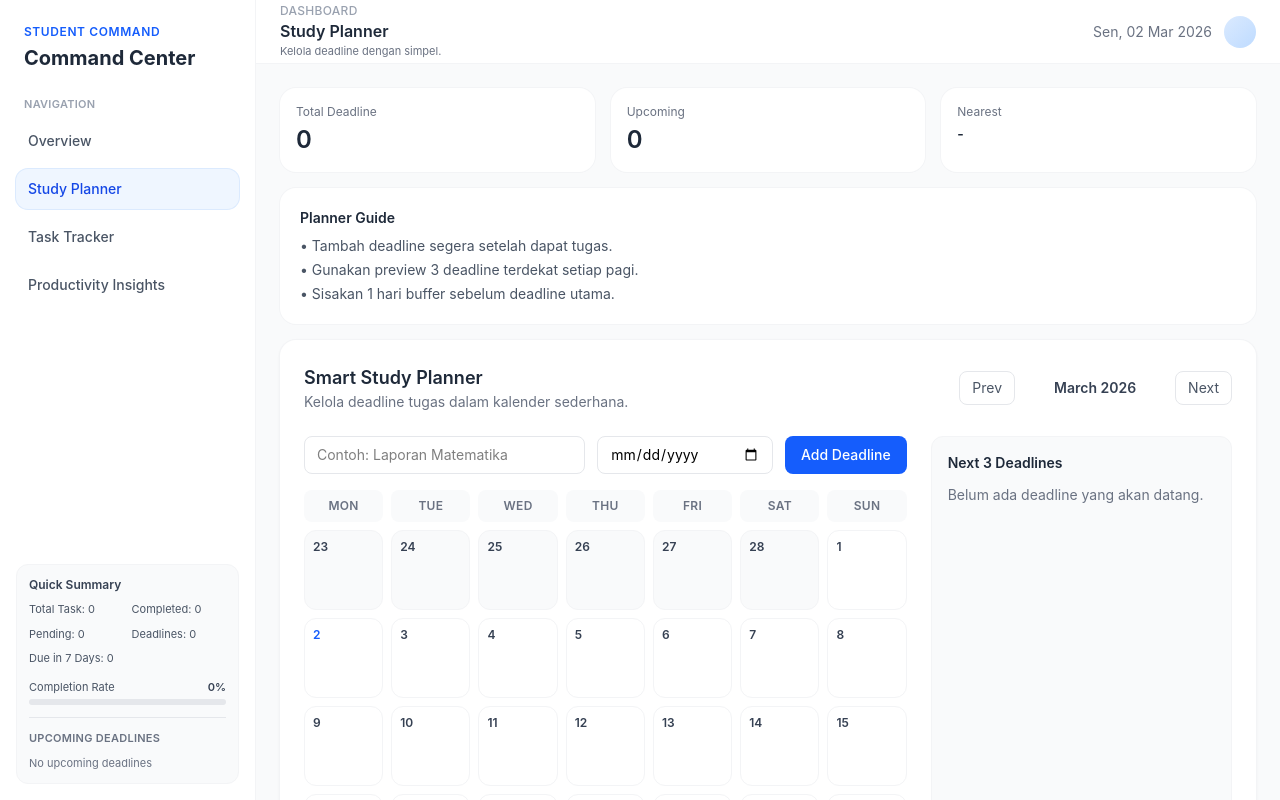
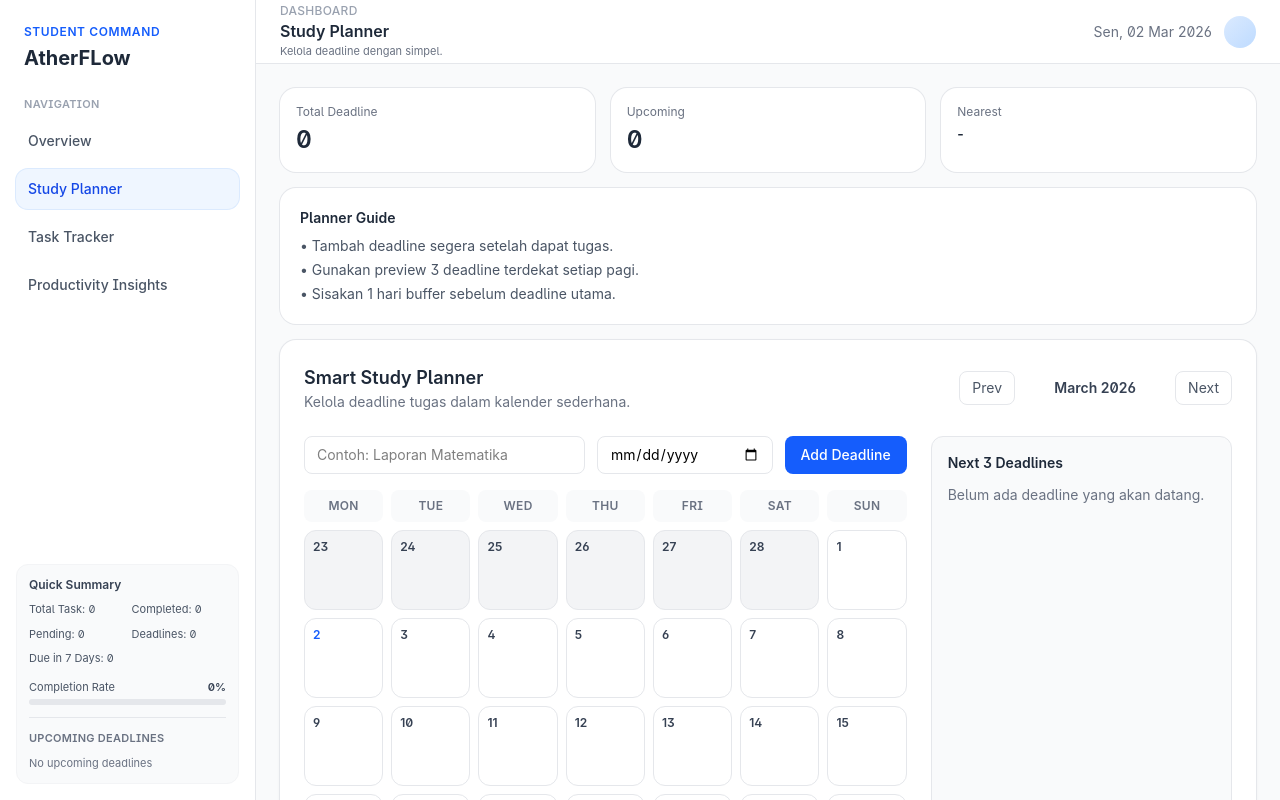
Before and after one commit to sakaaja27/StudentCommandCenter, a React (Vite) app: page /dashboard/study-planner in a window 1280 px wide. Shown: the top 800 px of the page. Built offline with nearby package versions, Linux system fonts and the light colour scheme.

Commit message:
add navbar and other component in landing page

```diff
--- a/package.json
+++ b/package.json
@@ -12,6 +12,7 @@
   "dependencies": {
     "chart.js": "^4.5.1",
     "date-fns": "^4.1.0",
+    "framer-motion": "^12.34.4",
     "react": "^19.2.0",
     "react-chartjs-2": "^5.3.1",
     "react-dom": "^19.2.0",
--- a/src/components/Navbar.jsx
+++ b/src/components/Navbar.jsx
@@ -7,7 +7,7 @@ export default function Navbar({ title, subtitle }) {
   })
 
   return (
-    <header className="sticky top-0 z-10 h-16 border-b border-gray-100 bg-white/90 px-6 backdrop-blur">
+    <header className="sticky top-0 z-10 h-16 border-b border-gray-200 bg-white/90 px-6 backdrop-blur">
       <div className="flex h-full items-center justify-between">
         <div>
           <p className="text-xs font-medium uppercase tracking-wide text-gray-400">Dashboard</p>
--- a/src/components/Sidebar.jsx
+++ b/src/components/Sidebar.jsx
@@ -50,10 +50,10 @@ export default function Sidebar({ menuItems }) {
   }, [])
 
   return (
-    <aside className="sticky top-0 hidden h-screen w-64 border-r border-gray-100 bg-white md:flex md:flex-col">
+    <aside className="sticky top-0 hidden h-screen w-64 border-r border-gray-200 bg-white md:flex md:flex-col">
       <div className="p-6 pb-4">
         <p className="text-xs font-semibold uppercase tracking-wider text-blue-600">Student Command</p>
-        <p className="mt-1 text-xl font-bold text-gray-800">Command Center</p>
+        <p className="mt-1 text-xl font-bold text-gray-800">AtherFLow</p>
       </div>
 
       <nav className="mt-2 flex-1">
--- a/src/components/SmartStudyPlanner.jsx
+++ b/src/components/SmartStudyPlanner.jsx
@@ -75,7 +75,7 @@ export default function SmartStudyPlanner() {
   }
 
   return (
-    <section className="rounded-2xl bg-white p-6 shadow-sm ring-1 ring-gray-100">
+    <section className="rounded-2xl bg-white p-6 shadow-sm ring-1 ring-gray-200">
       <div className="mb-6 flex flex-wrap items-center justify-between gap-3">
         <div>
           <h2 className="text-lg font-semibold text-gray-800">Smart Study Planner</h2>
@@ -141,8 +141,8 @@ export default function SmartStudyPlanner() {
                 <div
                   key={dateKey}
                   className={`min-h-20 rounded-xl border p-2 text-xs transition ${
-                    isSameMonth(day, monthCursor) ? "bg-white" : "bg-gray-50 text-gray-400"
-                  } ${hasDeadline ? "border-red-200 bg-red-50" : "border-gray-100"}`}
+                    isSameMonth(day, monthCursor) ? "bg-white" : "bg-gray-100 text-gray-400"
+                  } ${hasDeadline ? "border-red-200 bg-red-50" : "border-gray-200"}`}
                 >
                   <div className="flex items-center justify-between">
                     <span className={`font-semibold ${isSameDay(day, new Date()) ? "text-blue-600" : "text-gray-700"}`}>
@@ -161,7 +161,7 @@ export default function SmartStudyPlanner() {
           </div>
         </div>
 
-        <aside className="rounded-xl border border-gray-100 bg-gray-50 p-4">
+        <aside className="rounded-xl border border-gray-200 bg-gray-50 p-4">
           <h3 className="text-sm font-semibold text-gray-800">Next 3 Deadlines</h3>
           <div className="mt-3 space-y-2">
             {upcomingTasks.length === 0 && <p className="text-sm text-gray-500">Belum ada deadline yang akan datang.</p>}
--- a/src/components/TaskManagerProgress.jsx
+++ b/src/components/TaskManagerProgress.jsx
@@ -50,7 +50,7 @@ export default function TaskManagerProgress() {
   }
 
   return (
-    <section className="rounded-2xl bg-white p-6 shadow-sm ring-1 ring-gray-100">
+    <section className="rounded-2xl bg-white p-6 shadow-sm ring-1 ring-gray-200">
       <div className="mb-5 flex items-center justify-between">
         <div>
           <h2 className="text-lg font-semibold text-gray-800">Task Manager</h2>
--- a/src/components/WeeklyProductivityChart.jsx
+++ b/src/components/WeeklyProductivityChart.jsx
@@ -80,7 +80,7 @@ export default function WeeklyProductivityChart() {
         }
 
   return (
-    <section className="rounded-2xl bg-white p-6 shadow-sm ring-1 ring-gray-100">
+    <section className="rounded-2xl bg-white p-6 shadow-sm ring-1 ring-gray-200">
       <div className="mb-5 flex flex-wrap items-center justify-between gap-3">
         <div>
           <h2 className="text-lg font-semibold text-gray-800">Weekly Productivity Chart</h2>
--- a/src/index.css
+++ b/src/index.css
@@ -1 +1,12 @@
 @import "tailwindcss";
+
+::-webkit-scrollbar {
+    width: 0;
+}
+
+html {
+  scroll-behavior: smooth;
+}
+body {
+  font-feature-settings: "ss01", "ss02";
+}
--- a/src/pages/dashboard/DashboardOverviewPage.jsx
+++ b/src/pages/dashboard/DashboardOverviewPage.jsx
@@ -49,7 +49,7 @@ export default function DashboardOverviewPage() {
     <div className="space-y-4">
       <section className="grid grid-cols-1 gap-4 sm:grid-cols-2 xl:grid-cols-4">
         {quickStats.map((item) => (
-          <article key={item.label} className="rounded-2xl bg-white p-5 ring-1 ring-gray-100">
+          <article key={item.label} className="rounded-2xl bg-white p-5 ring-1 ring-gray-200">
             <p className="text-sm text-gray-500">{item.label}</p>
             <p className="mt-2 text-2xl font-semibold text-gray-800">{item.value}</p>
           </article>
@@ -57,7 +57,7 @@ export default function DashboardOverviewPage() {
       </section>
 
       <section className="grid grid-cols-1 gap-4 xl:grid-cols-[1.2fr_1fr]">
-        <article className="rounded-2xl bg-white p-5 ring-1 ring-gray-100">
+        <article className="rounded-2xl bg-white p-5 ring-1 ring-gray-200">
           <h3 className="text-sm font-semibold text-gray-800">Quick Notes</h3>
           <p className="mt-2 text-sm text-gray-600">
             {metrics.nearestDeadline
@@ -66,7 +66,7 @@ export default function DashboardOverviewPage() {
           </p>
         </article>
 
-        <article className="rounded-2xl bg-white p-5 ring-1 ring-gray-100">
+        <article className="rounded-2xl bg-white p-5 ring-1 ring-gray-200">
           <h3 className="text-sm font-semibold text-gray-800">Today Checklist</h3>
           <ul className="mt-2 space-y-1 text-sm text-gray-600">
             {todayChecklist.map((item) => (
--- a/src/pages/dashboard/ProductivityInsightsPage.jsx
+++ b/src/pages/dashboard/ProductivityInsightsPage.jsx
@@ -42,7 +42,7 @@ export default function ProductivityInsightsPage() {
 
   return (
     <div className="space-y-4">
-      <section className="rounded-2xl bg-white p-5 ring-1 ring-gray-100">
+      <section className="rounded-2xl bg-white p-5 ring-1 ring-gray-200">
         <h2 className="text-sm font-semibold text-gray-800">Insight Guide</h2>
         <p className="mt-2 text-sm text-gray-600">
           Lihat pola fokus dan penyelesaian task mingguan secara cepat.
@@ -50,7 +50,7 @@ export default function ProductivityInsightsPage() {
       </section>
 
       <section className="grid grid-cols-1 gap-4 xl:grid-cols-2">
-        <article className="rounded-2xl bg-white p-5 ring-1 ring-gray-100">
+        <article className="rounded-2xl bg-white p-5 ring-1 ring-gray-200">
           <h3 className="text-sm font-semibold text-gray-800">Key Findings</h3>
           <ul className="mt-2 space-y-1 text-sm text-gray-600">
             {keyFindings.map((item) => (
@@ -59,7 +59,7 @@ export default function ProductivityInsightsPage() {
           </ul>
         </article>
 
-        <article className="rounded-2xl bg-white p-5 ring-1 ring-gray-100">
+        <article className="rounded-2xl bg-white p-5 ring-1 ring-gray-200">
           <h3 className="text-sm font-semibold text-gray-800">Action Plan</h3>
           <ul className="mt-2 space-y-1 text-sm text-gray-600">
             {actionPlan.map((item) => (
--- a/src/pages/dashboard/StudyPlannerPage.jsx
+++ b/src/pages/dashboard/StudyPlannerPage.jsx
@@ -33,15 +33,15 @@ export default function StudyPlannerPage() {
   return (
     <div className="space-y-4">
       <section className="grid grid-cols-1 gap-4 md:grid-cols-3">
-        <article className="rounded-2xl bg-white p-4 ring-1 ring-gray-100">
+        <article className="rounded-2xl bg-white p-4 ring-1 ring-gray-200">
           <p className="text-xs text-gray-500">Total Deadline</p>
           <p className="mt-1 text-2xl font-semibold text-gray-800">{plannerSummary.total}</p>
         </article>
-        <article className="rounded-2xl bg-white p-4 ring-1 ring-gray-100">
+        <article className="rounded-2xl bg-white p-4 ring-1 ring-gray-200">
           <p className="text-xs text-gray-500">Upcoming</p>
           <p className="mt-1 text-2xl font-semibold text-gray-800">{plannerSummary.upcomingCount}</p>
         </article>
-        <article className="rounded-2xl bg-white p-4 ring-1 ring-gray-100">
+        <article className="rounded-2xl bg-white p-4 ring-1 ring-gray-200">
           <p className="text-xs text-gray-500">Nearest</p>
           <p className="mt-1 text-sm font-semibold text-gray-800">
             {plannerSummary.nearest ? format(parseISO(plannerSummary.nearest.deadline), "dd MMM yyyy") : "-"}
@@ -49,7 +49,7 @@ export default function StudyPlannerPage() {
         </article>
       </section>
 
-      <section className="rounded-2xl bg-white p-5 ring-1 ring-gray-100">
+      <section className="rounded-2xl bg-white p-5 ring-1 ring-gray-200">
         <h2 className="text-sm font-semibold text-gray-800">Planner Guide</h2>
         <ul className="mt-2 space-y-1 text-sm text-gray-600">
           {plannerTips.map((item) => (
--- a/src/pages/dashboard/TaskTrackerPage.jsx
+++ b/src/pages/dashboard/TaskTrackerPage.jsx
@@ -30,7 +30,7 @@ export default function TaskTrackerPage() {
 
   return (
     <div className="space-y-4">
-      <section className="rounded-2xl bg-white p-5 ring-1 ring-gray-100">
+      <section className="rounded-2xl bg-white p-5 ring-1 ring-gray-200">
         <h2 className="text-sm font-semibold text-gray-800">Task Guide</h2>
         <p className="mt-2 text-sm text-gray-600">
           Tambah task, centang selesai, lalu pantau progress otomatis.
@@ -39,7 +39,7 @@ export default function TaskTrackerPage() {
 
       <section className="grid grid-cols-1 gap-4 xl:grid-cols-3">
         {taskMetrics.map((item) => (
-          <article key={item.label} className="rounded-2xl bg-white p-5 ring-1 ring-gray-100">
+          <article key={item.label} className="rounded-2xl bg-white p-5 ring-1 ring-gray-200">
             <p className="text-sm text-gray-500">{item.label}</p>
             <p className="mt-2 text-2xl font-semibold text-gray-800">{item.value}</p>
             <p className="mt-1 text-xs text-gray-500">{item.note}</p>
@@ -47,7 +47,7 @@ export default function TaskTrackerPage() {
         ))}
       </section>
 
-      <section className="rounded-2xl bg-white p-5 ring-1 ring-gray-100">
+      <section className="rounded-2xl bg-white p-5 ring-1 ring-gray-200">
         <h3 className="text-sm font-semibold text-gray-800">Quick Tips</h3>
         <ul className="mt-2 space-y-1 text-sm text-gray-600">
           {quickTips.map((item) => (
```
Also changed, not shown: src/pages/LandingPages.jsx (+14 -1 lines), 1 other file (tests, documents, lock files or other folders).
